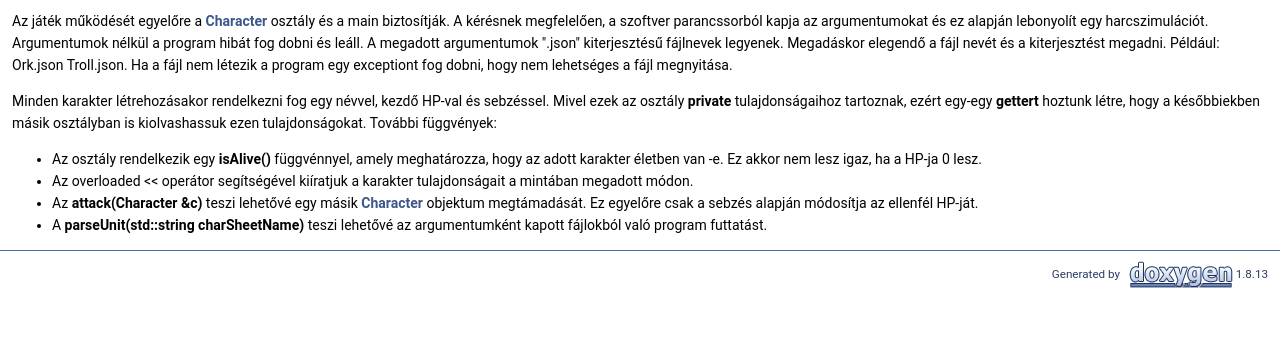
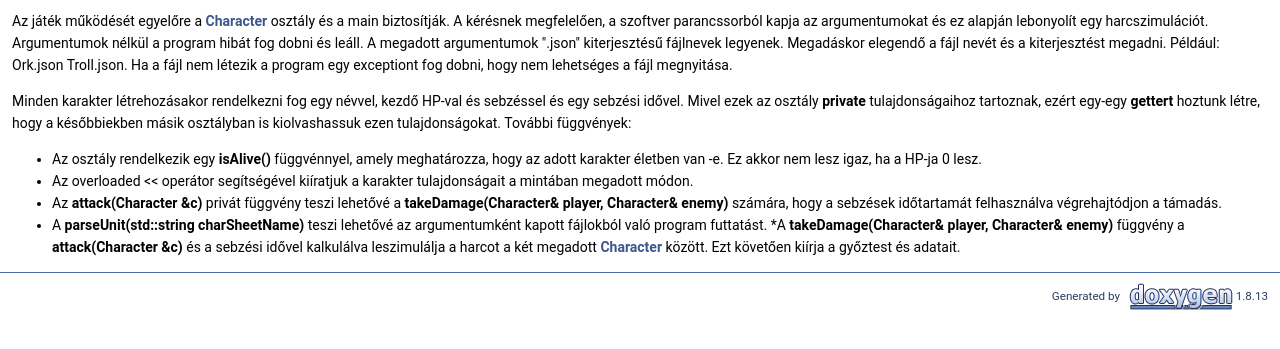
Before and after one commit to Teaching-projects/SZE-MOSZE-2020-GitCraft, a plain HTML site: page md__r_e_a_d_m_e.html in a window 1280 px wide. Shown: the part 137-486 px from the top of the page. Drawn offline with Linux system fonts and the light colour scheme; a script that the page names is missing.

Commit message:
Update gh-pages to output generated at 13ed313

```diff
--- a/md__r_e_a_d_m_e.html
+++ b/md__r_e_a_d_m_e.html
@@ -64,11 +64,11 @@ $(function() {
 </div><!--header-->
 <div class="contents">
 <div class="textblock"><p>Az játék működését egyelőre a <a class="el" href="class_character.html" title="Character class. ">Character</a> osztály és a main biztosítják. A kérésnek megfelelően, a szoftver parancssorból kapja az argumentumokat és ez alapján lebonyolít egy harcszimulációt. Argumentumok nélkül a program hibát fog dobni és leáll. A megadott argumentumok ".json" kiterjesztésű fájlnevek legyenek. Megadáskor elegendő a fájl nevét és a kiterjesztést megadni. Például: Ork.json Troll.json. Ha a fájl nem létezik a program egy exceptiont fog dobni, hogy nem lehetséges a fájl megnyitása.</p>
-<p>Minden karakter létrehozásakor rendelkezni fog egy névvel, kezdő HP-val és sebzéssel. Mivel ezek az osztály <b>private</b> tulajdonságaihoz tartoznak, ezért egy-egy <b>gettert</b> hoztunk létre, hogy a későbbiekben másik osztályban is kiolvashassuk ezen tulajdonságokat. További függvények:</p><ul>
+<p>Minden karakter létrehozásakor rendelkezni fog egy névvel, kezdő HP-val és sebzéssel és egy sebzési idővel. Mivel ezek az osztály <b>private</b> tulajdonságaihoz tartoznak, ezért egy-egy <b>gettert</b> hoztunk létre, hogy a későbbiekben másik osztályban is kiolvashassuk ezen tulajdonságokat. További függvények:</p><ul>
 <li>Az osztály rendelkezik egy <b>isAlive()</b> függvénnyel, amely meghatározza, hogy az adott karakter életben van -e. Ez akkor nem lesz igaz, ha a HP-ja 0 lesz.</li>
 <li>Az overloaded &lt;&lt; operátor segítségével kiíratjuk a karakter tulajdonságait a mintában megadott módon.</li>
-<li>Az <b>attack(Character &amp;c)</b> teszi lehetővé egy másik <a class="el" href="class_character.html" title="Character class. ">Character</a> objektum megtámadását. Ez egyelőre csak a sebzés alapján módosítja az ellenfél HP-ját.</li>
-<li>A <b>parseUnit(std::string charSheetName)</b> teszi lehetővé az argumentumként kapott fájlokból való program futtatást. </li>
+<li>Az <b>attack(Character &amp;c)</b> privát függvény teszi lehetővé a <b>takeDamage(Character&amp; player, Character&amp; enemy)</b> számára, hogy a sebzések időtartamát felhasználva végrehajtódjon a támadás.</li>
+<li>A <b>parseUnit(std::string charSheetName)</b> teszi lehetővé az argumentumként kapott fájlokból való program futtatást. *A <b>takeDamage(Character&amp; player, Character&amp; enemy)</b> függvény a <b>attack(Character &amp;c)</b> és a sebzési idővel kalkulálva leszimulálja a harcot a két megadott <a class="el" href="class_character.html" title="Character class. ">Character</a> között. Ezt követően kiírja a győztest és adatait. </li>
 </ul>
 </div></div><!-- contents -->
 <!-- start footer part -->
```
